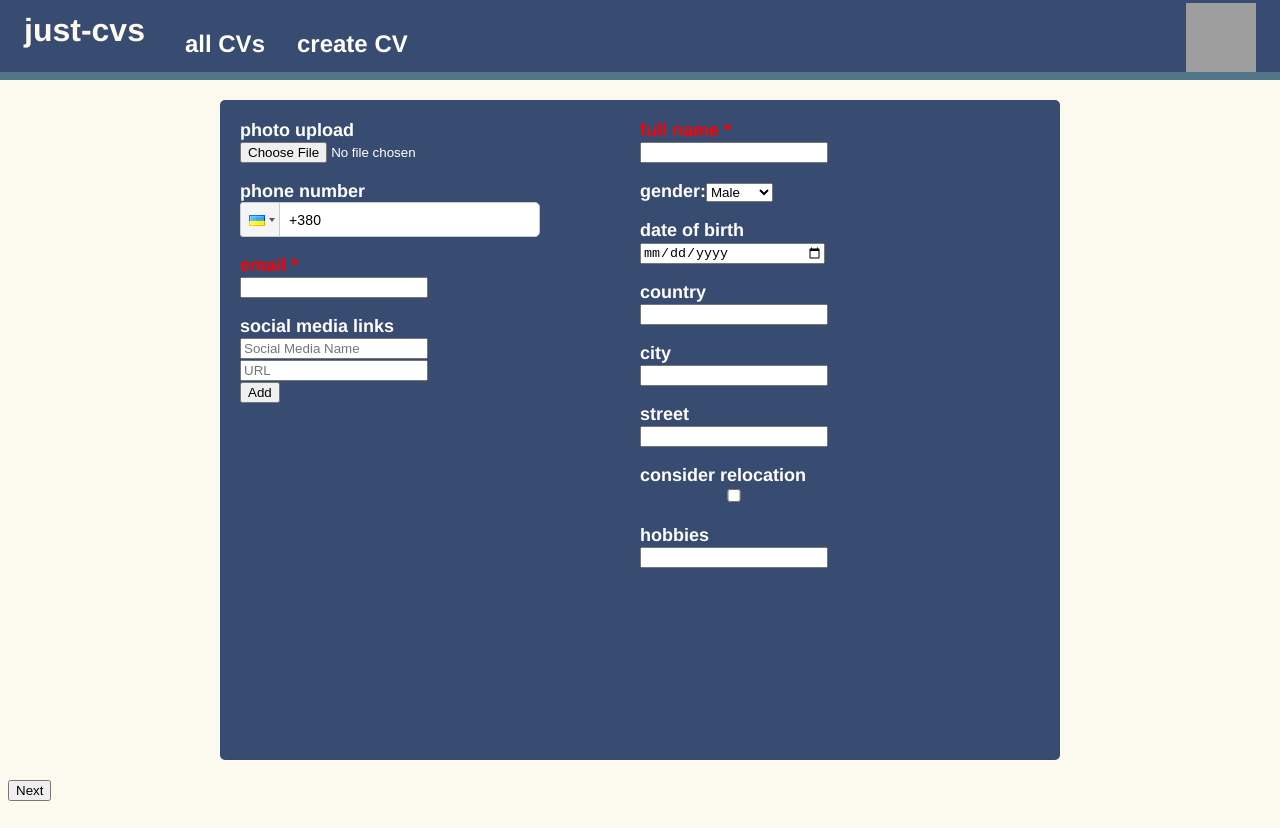
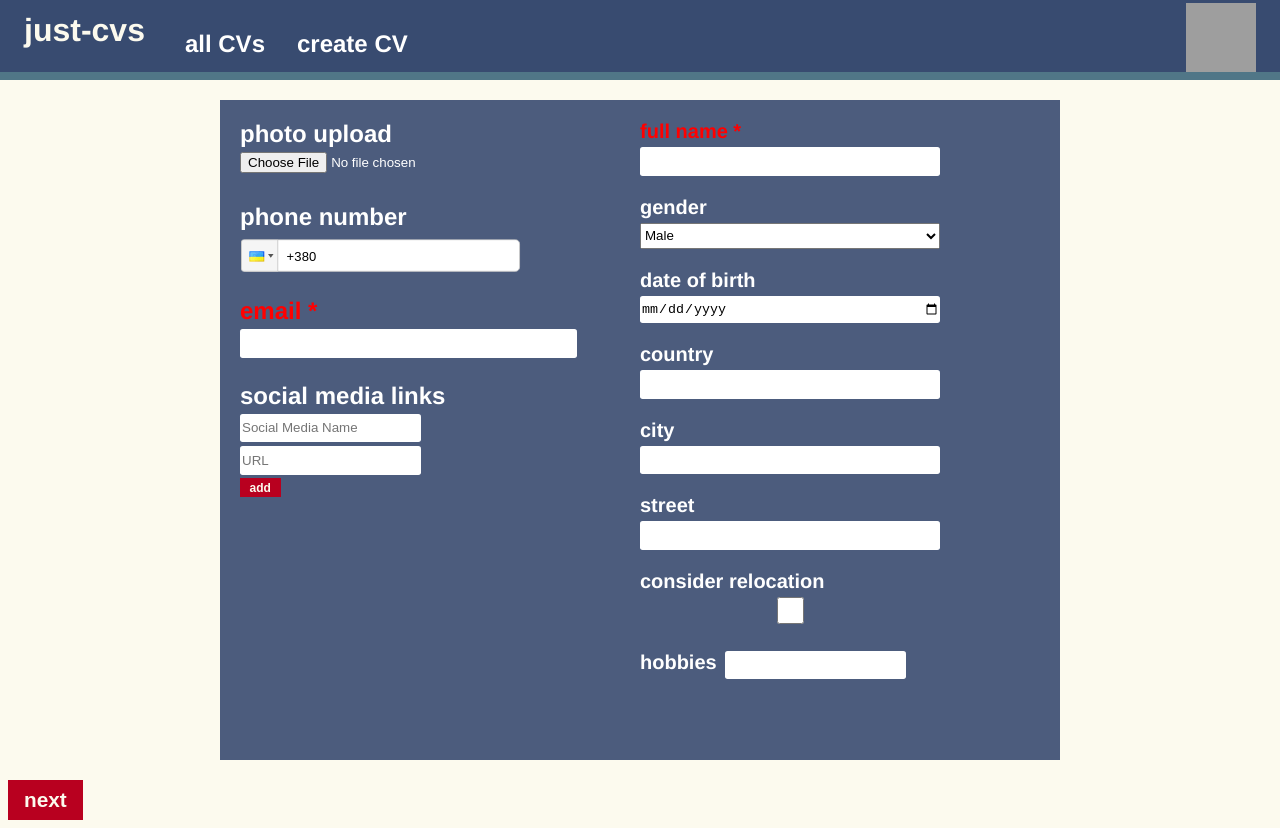
Before and after one commit to timarudy/just-cvs-frontend, a React (Vite) app: page /member-form in a window 1280 px wide. Built offline with nearby package versions, Linux system fonts and the light colour scheme; grey boxes are pictures that could not be loaded.

Commit message:
further css

```diff
--- a/src/components/forms/MemberForm.tsx
+++ b/src/components/forms/MemberForm.tsx
@@ -202,7 +202,7 @@ const MemberForm = () => {
                 />
             )}
 
-            <div>
+            <div className="form-nav-buttons">
                 {currentStep > 1 && <button onClick={handlePrevious}>Previous</button>}
                 {currentStep < sectionsNumber && <button onClick={handleNext}>Next</button>}
                 {currentStep === sectionsNumber && <button onClick={handleSubmit}>Submit</button>}
--- a/src/components/forms/PersonalDetailsForm.tsx
+++ b/src/components/forms/PersonalDetailsForm.tsx
@@ -82,6 +82,17 @@ const PersonalDetailsForm = ({ data, updateData, validate }: any) => {
     return (
         <div className="form-container-pd">
             <div className="left-column">
+                {data.photos_link && (
+                    <div>
+                        <label>preview</label>
+                        <img
+                            id="pre-avatar"
+                            src={data.photos_link}
+                            alt="User Uploaded"
+                            style={{ maxWidth: "300px", maxHeight: "300px" }}
+                        />
+                    </div>
+                )}
                 <label>
                     photo upload
                     <input
@@ -90,18 +101,9 @@ const PersonalDetailsForm = ({ data, updateData, validate }: any) => {
                         onChange={handlePhotoUpload}
                     />
                 </label>
-                {data.photos_link && (
-                    <div>
-                        <p>preview:</p>
-                        <img
-                            src={data.photos_link}
-                            alt="User Uploaded"
-                            style={{ maxWidth: "300px", maxHeight: "300px" }}
-                        />
-                    </div>
-                )}
-                <label>
+                <label id="phone-label">
                     phone number
+                    <div id="phone-input-pd">
                         <PhoneInput
                             country={"ua"}
                             value={data.phone_number}
@@ -113,6 +115,7 @@ const PersonalDetailsForm = ({ data, updateData, validate }: any) => {
                                 autoFocus: true,
                             }}
                         />
+                    </div>
                 </label>
                 <label>
                     <Required isValid={emailValidation}>email</Required>
@@ -142,8 +145,8 @@ const PersonalDetailsForm = ({ data, updateData, validate }: any) => {
                     />
                 </label>
                 <label>
-                    gender:
-                    <select
+                    gender
+                    <select id="gender-select"
                         value={data.gender}
                         onChange={(e) =>
                             updateData({ ...data, gender: e.target.value })
@@ -192,9 +195,9 @@ const PersonalDetailsForm = ({ data, updateData, validate }: any) => {
                         }
                     />
                 </label>
-                <label>
+                <label id="reloc">
                     consider relocation
-                    <input
+                    <input id="reloc-cb"
                         type="checkbox"
                         checked={data.relocate}
                         onChange={(e) =>
@@ -202,14 +205,17 @@ const PersonalDetailsForm = ({ data, updateData, validate }: any) => {
                         }
                     />
                 </label>
-                <label>
+                <label id="hobbies">
                     hobbies
+                    <div>
                         <TagsInput
                             tags={data.names_of_hobby}
                             setTags={(newHobbies) =>
                                 updateData({ ...data, names_of_hobby: newHobbies })
                             }
                         />
+                    </div>
+
                 </label>
             </div>
         </div>
--- a/src/components/forms/inputs/SocialMediaInput.tsx
+++ b/src/components/forms/inputs/SocialMediaInput.tsx
@@ -1,4 +1,5 @@
 import React, { useState } from 'react';
+import "/src/css/components/forms/inputs/SocialMediaInput.css"
 
 export interface SocialMedia {
     id: string;
@@ -40,7 +41,7 @@ const SocialMediaInput: React.FC<SocialMediaInputProps> = ({ socialMedia, setSoc
     };
 
     return (
-        <div className="social-media-input">
+        <div className="social-media-label">
             <input
                 type="text"
                 value={name}
@@ -53,16 +54,16 @@ const SocialMediaInput: React.FC<SocialMediaInputProps> = ({ socialMedia, setSoc
                 placeholder="URL"
                 onChange={(e) => setUrl(e.target.value)}
             />
-            <button type="button" onClick={handleAddSocialMedia}>
+            <button id="add-button" type="button" onClick={handleAddSocialMedia}>
                 Add
             </button>
-            <div>
+            <div id="sm-list">
                 {socialMedia.map((sm) => (
                     <div key={sm.id} className="social-media-entry">
-                        {sm.name_of_social_media}
-                        <button type="button" onClick={() => removeSocialMedia(sm.id)}>
+                        <button id="remove-button" type="button" onClick={() => removeSocialMedia(sm.id)}>
                             &times;
                         </button>
+                        {sm.name_of_social_media}
                     </div>
                 ))}
             </div>
--- a/src/css/components/forms/MemberForm.css
+++ b/src/css/components/forms/MemberForm.css
@@ -0,0 +1,4 @@
+.form-nav-buttons {
+    position: static;
+
+}
--- a/src/css/components/forms/PersonalDetailsForm.css
+++ b/src/css/components/forms/PersonalDetailsForm.css
@@ -1,32 +1,105 @@
 .form-container-pd {
     display: flex;
     justify-content: space-between;
-    width: 80%;
+    width: fit-content(50);
     max-width: 800px;
     min-height: 620px;
     font-family: Helvetica, Arial, sans-serif;
     font-weight: bold;
-    background-color: #384B70;
-    border-radius: 5px;
+    background-color: #4c5c7d;
     padding: 20px;
     margin: 20px auto;
     color: #fff;
 }
 
-.left-column,
+input {
+    border-radius: 0.2em;
+    border: none;
+    min-height: 2em;
+}
+
+#pre-avatar {
+    margin-top: -0.8em;
+    outline: solid;
+    outline-offset: -5px;
+    outline-width: 6px;
+    outline-color: #507687;
+}
+
+#reloc {
+    display: flex;
+    justify-content: space-between;
+}
+
+#phone-input-pd {
+    margin-top: 0.3em;
+    scale: 0.93;
+    margin-left: -0.5em
+}
+
+#gender-select {
+    max-width: 25.5em;
+    margin-top: 0.3em;
+    min-height: 2em;
+    align-items: center;
+}
+
+#hobbies {
+    display: flex;
+    flex-direction: row;
+    justify-content: start;
+    align-items: center;
+}
+
+#hobbies div{
+    margin-left: 0.2em;
+}
+
+.left-column{
+    width: 10%;
+}
 .right-column {
     width: 50%;
 }
 
-label {
-    display: block;
-    width: 10em;
+.left-column label {
+    display: flex;
+    flex-direction: column;
+    width: 15em;
     margin-bottom: 1em;
-    font-size: 18px;
+    font-size: 24px;
 }
 
-input {
-    margin-top: 0.3em auto;
+.right-column label {
+    display: flex;
+    flex-direction: column;
+    float: none;
+    width: 15em;
+    margin-bottom: 1em;
+    font-size: 20px;
+}
+
+.left-column input {
+    margin-top: 0.3em;
     max-width: 25em;
-    width: 100%;
 }
+
+.right-column input {
+    margin-top: 0.3em;
+    max-width: 25em;
+}
+
+button {
+    background-color: #B8001F;
+    color: #FCFAEE;
+    border: none;
+    padding: 8px 16px;
+    font-size: 1.3em;
+    text-transform: lowercase;
+    font-weight: bold;
+    transition: background-color 0.3s;
+}
+
+button:hover {
+    background-color: #990000;
+}
--- /dev/null
+++ b/src/css/components/forms/inputs/SocialMediaInput.css
@@ -0,0 +1,43 @@
+#add-button {
+    margin-top: 0.3em;
+    border-radius: 0px;
+    font-size: 12px;
+    padding: 0.2em 0.8em;
+}
+
+#remove-button {
+    margin: 0 0.5em;
+    align-items: center;
+    border-radius: 0px;
+    font-size: 10px;
+    padding: 0.2em 0.4em;
+}
+
+.social-media-label {
+    display: flex;
+    flex-direction: column;
+    align-items: flex-start;
+}
+
+.social-media-label input{
+    max-width: 25em;
+}
+
+#sm-list {
+    display: grid;
+    grid-template-columns: repeat(2, minmax(60px, 1fr));
+}
+
+.social-media-entry {
+    font-size: clamp(20px, 40%, 40px);
+    text-align: start;
+    text-transform: capitalize;
+    margin: 10px 0 5px 0;
+
+    display: -webkit-box;
+    -webkit-line-clamp: 1;
+    line-clamp: 1;
+    -webkit-box-orient: horizontal;
+    overflow: hidden;
+    text-overflow: ellipsis;
+}
```
Lines whose indentation alone changed are shown as unchanged.
